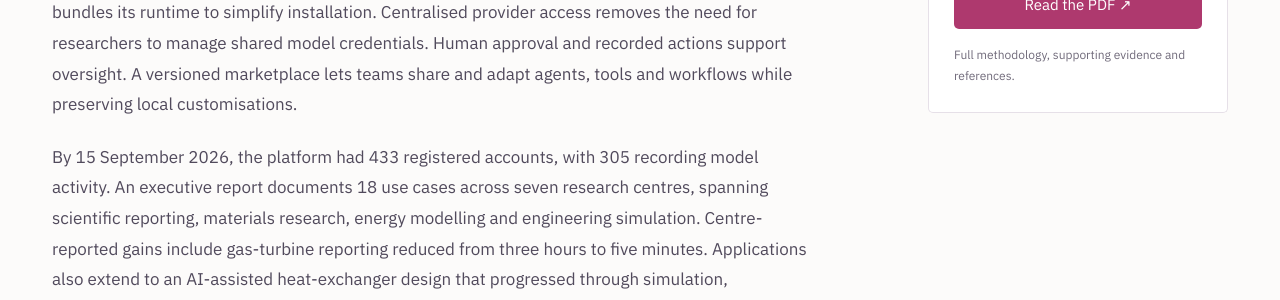
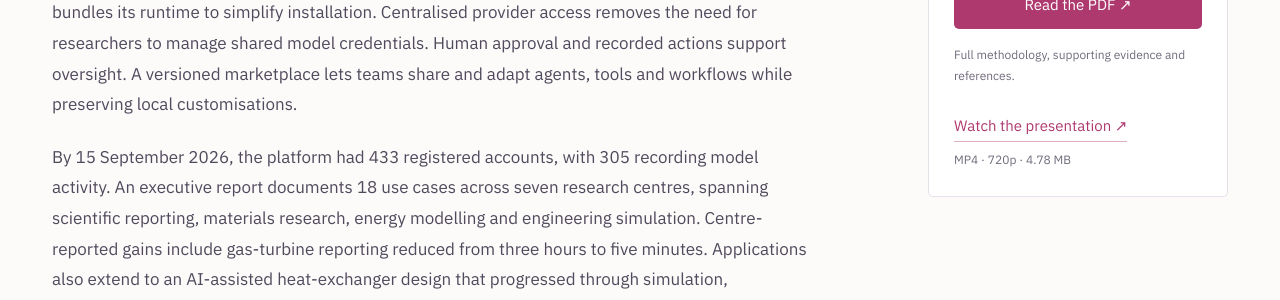
Before and after one commit to CRCInnovium/whitepapers, a Jekyll site: the page built from docs/publications/2026/institutional-agentic-ai-adoption/index.md, in a window 1280 px wide. Shown: the part 984-1284 px from the top of the page. Built offline with Jekyll 4.4.1, drawn with Linux system fonts in a browser that asks for light colours.

Commit message:
Publish compressed presentation video alongside research proposal

```diff
--- a/docs/_layouts/publication.html
+++ b/docs/_layouts/publication.html
@@ -21,6 +21,7 @@ layout: default
       <dl class="facts"><dt>Document</dt><dd>{{ page.document_type | escape }}</dd><dt>Research stage</dt><dd>{{ page.research_stage | escape }}</dd><dt>Document date</dt><dd>{{ page.document_date | date: '%-d %B %Y' }}</dd><dt>Institution</dt><dd>{{ page.institution | escape }}</dd>{% if page.version %}<dt>Version</dt><dd>{{ page.version | escape }}</dd>{% endif %}</dl>
       <a class="button" href="{{ page.pdf | relative_url }}">Read the PDF ↗</a>
       <p style="font-size:12px;margin:15px 0 0;color:var(--muted)">Full methodology, supporting evidence and references.</p>
+      {% if page.video %}<div style="margin-top:24px"><a class="textlink" href="{{ page.video | relative_url }}">Watch the presentation ↗</a><p style="font-size:12px;margin:10px 0 0;color:var(--muted)">MP4 · 720p · 4.78 MB</p></div>{% endif %}
     </aside>
   </div>
 </main>
--- a/docs/publications/2026/institutional-agentic-ai-adoption/index.md
+++ b/docs/publications/2026/institutional-agentic-ai-adoption/index.md
@@ -12,6 +12,7 @@ authors:
 affiliation: Cryptography Research Center, Technology Innovation Institute
 institution: Technology Innovation Institute
 pdf: /publications/2026/institutional-agentic-ai-adoption/InnoviumAI-Institutional-Adoption.pdf
+video: /publications/2026/institutional-agentic-ai-adoption/InnoviumAI_UAE-AI-Award_compressed.mp4
 cover: /assets/institutional-adoption-cover.png
 topics:
   - Agentic AI
```
Also changed, not shown: 1 other file.
